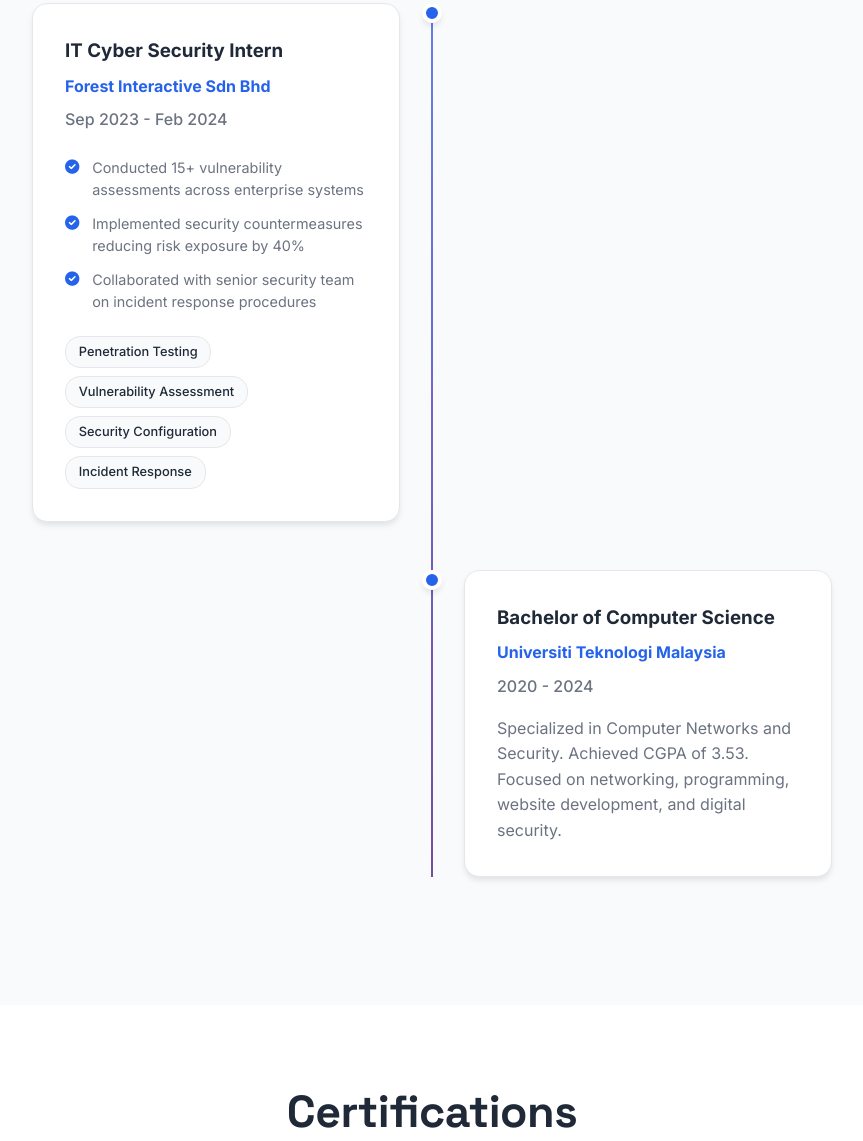
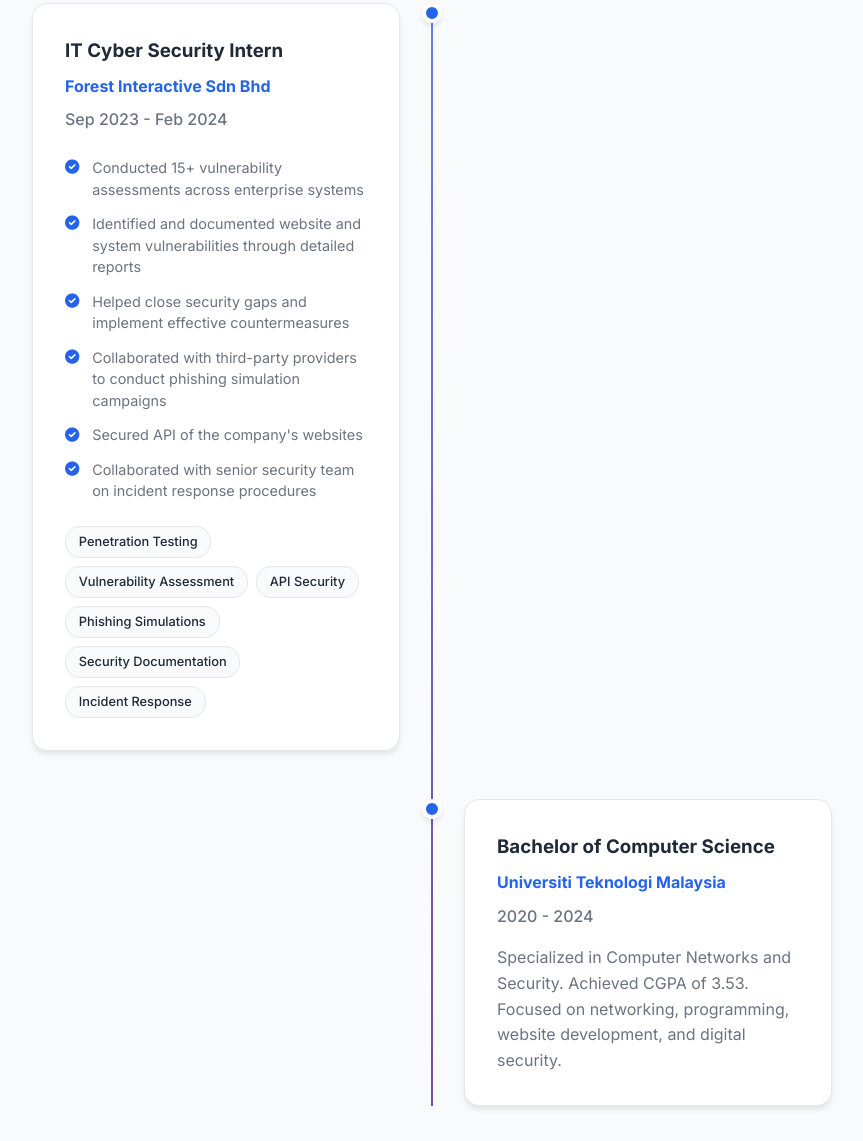
Before and after one commit to nabeeleon/abdulaziz_resume, a plain HTML site: page index.html in a window 1280 px wide. Shown: the part 3162-4303 px from the top of the page, without its empty margins (208-1071 px from the left). Drawn offline with Linux system fonts and the light colour scheme.

Commit message:
Enhance internship experience with detailed achievements - Added 4 new specific achievements from Forest Interactive internship - Included vulnerability documentation and detailed reporting experience - Added API security and phishing simulation campaign experience - Enhanced skills tags to reflect new technical competencies - Strengthened professional experience section with concrete accomplishments

```diff
--- a/index.html
+++ b/index.html
@@ -281,7 +281,19 @@
                             </div>
                             <div class="achievement-item">
                                 <i class="fas fa-check-circle"></i>
-                                <span>Implemented security countermeasures reducing risk exposure by 40%</span>
+                                <span>Identified and documented website and system vulnerabilities through detailed reports</span>
+                            </div>
+                            <div class="achievement-item">
+                                <i class="fas fa-check-circle"></i>
+                                <span>Helped close security gaps and implement effective countermeasures</span>
+                            </div>
+                            <div class="achievement-item">
+                                <i class="fas fa-check-circle"></i>
+                                <span>Collaborated with third-party providers to conduct phishing simulation campaigns</span>
+                            </div>
+                            <div class="achievement-item">
+                                <i class="fas fa-check-circle"></i>
+                                <span>Secured API of the company's websites</span>
                             </div>
                             <div class="achievement-item">
                                 <i class="fas fa-check-circle"></i>
@@ -291,7 +303,9 @@
                         <div class="skills-used">
                             <span class="skill-tag">Penetration Testing</span>
                             <span class="skill-tag">Vulnerability Assessment</span>
-                            <span class="skill-tag">Security Configuration</span>
+                            <span class="skill-tag">API Security</span>
+                            <span class="skill-tag">Phishing Simulations</span>
+                            <span class="skill-tag">Security Documentation</span>
                             <span class="skill-tag">Incident Response</span>
                         </div>
                     </div>
```
